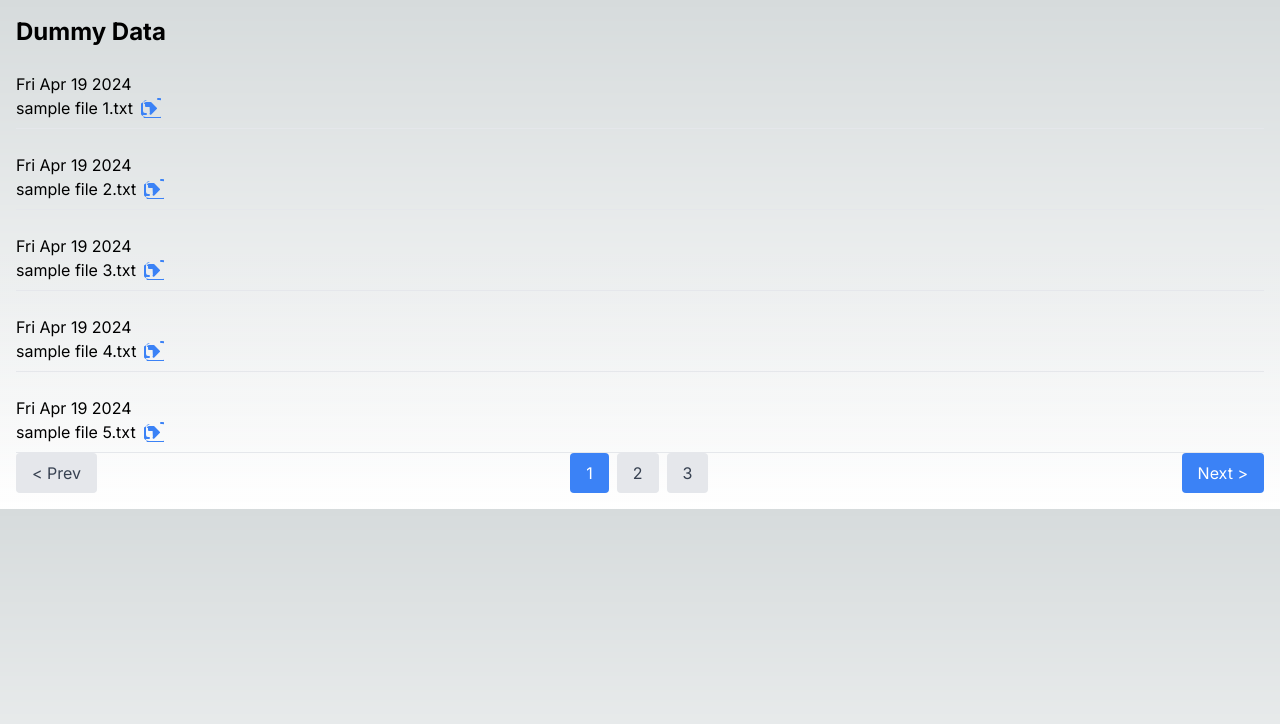
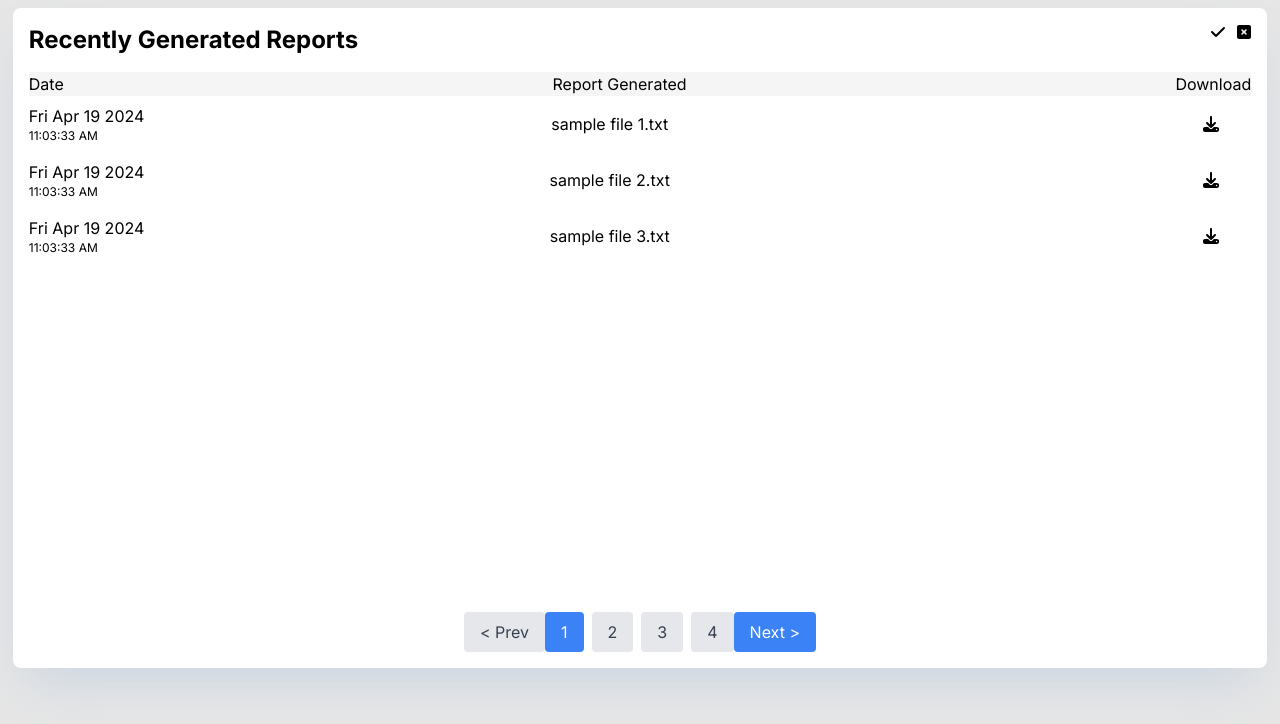
Before and after one commit to ALOK9442/uidesign, a Next.js app: page / in a window 1280 px wide. Shown: the top 724 px of the page. Built offline with nearby package versions, Linux system fonts and the light colour scheme.

Commit message:
style: styling done

```diff
--- a/src/app/component/fileitem.jsx
+++ b/src/app/component/fileitem.jsx
@@ -1,29 +1,26 @@
 import React from 'react';
+import Image from 'next/image'
+import { FontAwesomeIcon } from '@fortawesome/react-fontawesome';
+import { faDownload } from '@fortawesome/free-solid-svg-icons';
 
 const FileItem = ({ id, name }) => {
 
   return (
-    <div className="flex justify-between items-center py-2 border-b">
-      <div className="w-full">
-        <div>{new Date().toDateString()}</div>
-        <div className="flex items-center">
-          <span className="mr-2">{name}</span>
-          <button>
-            <svg
-              xmlns="http://www.w3.org/2000/svg"
-              className="h-5 w-5 text-blue-500 cursor-pointer"
-              viewBox="0 0 20 20"
-              fill="currentColor"
-            >
-              <path
-                fillRule="evenodd"
-                d="M3 6a2 2 0 012-2h4.586a1 1 0 01.707.293l5.414 5.414a1 1 0 010 1.414l-5.414 5.414a1 1 0 01-1.414-1.414L8.586 9H5a1 1 0 01-1-1V6zm3-4a4 4 0 00-4 4v7a2 2 0 002 2h1a1 1 0 010 2H2a4 4 0 004 4h12a4 4 0 004-4V6a4 4 0 00-4-4h-1a1 1 0 110-2h1a6 6 0 016 6v7a6 6 0 01-6 6H5a6 6 0 01-6-6V6z"
-                clipRule="evenodd"
-              />
-            </svg>
-          </button>
-        </div>
+    <div className="flex w-full justify-between items-center py-2">
+      <div className='flex flex-col'>
+        <p>
+          {new Date().toDateString()}
+        </p>
+        <p className='text-xs'>
+          {new Date().toLocaleTimeString()}
+        </p>
       </div>
+      <div className="flex items-center">
+        <span className="mr-32">{name}</span>
+      </div>
+      <button className='mr-8'>
+        <FontAwesomeIcon icon={faDownload} />
+      </button>
     </div>
   );
 };
--- a/src/app/component/pagination.jsx
+++ b/src/app/component/pagination.jsx
@@ -14,7 +14,7 @@ const Pagination = ({ currentPage, totalPages, onPageChange }) => {
   };
 
   return (
-    <div className="flex items-center justify-between">
+    <div className="flex items-center justify-between ">
       <button
         className={`px-4 py-2 rounded ${currentPage === 1 ? 'bg-gray-200 text-gray-700' : 'bg-blue-500 text-white'}`}
         onClick={handlePrevPage}
--- a/src/app/globals.css
+++ b/src/app/globals.css
@@ -2,32 +2,8 @@
 @tailwind components;
 @tailwind utilities;
 
-:root {
-  --foreground-rgb: 0, 0, 0;
-  --background-start-rgb: 214, 219, 220;
-  --background-end-rgb: 255, 255, 255;
-}
 
-@media (prefers-color-scheme: dark) {
-  :root {
-    --foreground-rgb: 255, 255, 255;
-    --background-start-rgb: 0, 0, 0;
-    --background-end-rgb: 0, 0, 0;
-  }
-}
 
 body {
-  color: rgb(var(--foreground-rgb));
-  background: linear-gradient(
-      to bottom,
-      transparent,
-      rgb(var(--background-end-rgb))
-    )
-    rgb(var(--background-start-rgb));
+  background-color: #e6e6e6;
 }
-
-@layer utilities {
-  .text-balance {
-    text-wrap: balance;
-  }
-}
--- a/src/app/page.js
+++ b/src/app/page.js
@@ -5,8 +5,10 @@ import { useState } from 'react';
 import Pagination from './component/Pagination';
 import { dummyData } from './dummydata/dummydata';
 import FileItem from './component/fileitem';
+import { FontAwesomeIcon } from '@fortawesome/react-fontawesome';
+import { faCaretUp, faCheck, faCross, faXmarkSquare } from '@fortawesome/free-solid-svg-icons';
 
-const ITEMS_PER_PAGE = 5;
+const ITEMS_PER_PAGE = 3;
 
 export default function Home() {
   const [currentPage, setCurrentPage] = useState(1);
@@ -19,18 +21,33 @@ export default function Home() {
   const paginatedData = dummyData.slice(startIndex, startIndex + ITEMS_PER_PAGE);
 
   return (
-    <div className="container mx-auto p-4">
-      <h1 className="text-2xl font-bold mb-4">Dummy Data</h1>
-      <div className="grid grid-cols-1 gap-4">
+    <div className="flex flex-col justify-between mx-auto p-4 bg-white rounded-lg w-[98%] shadow-2xl shadow-slate-300 text-black h-[660px] mt-2">
+      <div>
+        <div className='flex justify-between'>
+          <h1 className="text-2xl font-bold mb-4">Recently Generated Reports</h1>
+          <p className='flex space-x-3'>
+            <FontAwesomeIcon icon={faCheck} />
+            <FontAwesomeIcon icon={faXmarkSquare} />
+          </p>
+        </div>
+        <div className='flex items-center justify-between bg-[#f5f5f5]'>
+          <h3>Date</h3>
+          <h3>Report Generated</h3>
+          <h3>Download</h3>
+        </div>
+        <div className="flex flex-col justify-between items-center">
           {paginatedData.map((item) => (
             <FileItem key={item.id} id={item.id} name={item.name} />
           ))}
         </div>
+      </div>
+      <div className='flex flex-col items-center'>
         <Pagination
           currentPage={currentPage}
           totalPages={Math.ceil(dummyData.length / ITEMS_PER_PAGE)}
           onPageChange={handlePageChange}
         />
       </div>
+    </div>
   );
 }
--- a/src/app/pages/page.jsx
+++ /dev/null
@@ -1,45 +0,0 @@
-import { useRouter } from 'next/router';
-import { dummyData } from '../dummydata/dummydata';
-
-export default function Home() {
-    const router = useRouter();
-    const { query } = router;
-    const currentPage = parseInt(query.page) || 1; // Default to page 1 if not provided
-    const itemsPerPage = 5;
-
-    const startIndex = (currentPage - 1) * itemsPerPage;
-    const endIndex = startIndex + itemsPerPage;
-    const paginatedData = dummyData.slice(startIndex, endIndex);
-
-    const totalPages = Math.ceil(dummyData.length / itemsPerPage);
-
-    const goToPage = (pageNumber) => {
-      router.push(`/page=${pageNumber}`);
-    };
-
-    return (
-      <div className="container mx-auto p-4">
-        <h1 className="text-3xl font-bold mb-4">Pagination Example</h1>
-        <ul>
-          {paginatedData.map((item) => (
-            <li key={item.id} className="mb-2">
-              {item.name}
-            </li>
-          ))}
-        </ul>
-        <div className="mt-4">
-          {Array.from({ length: totalPages }, (_, i) => i + 1).map((number) => (
-            <button
-              key={number}
-              className={`mr-2 px-3 py-1 border ${
-                number === currentPage ? 'bg-blue-500 text-white' : 'bg-gray-200'
-              }`}
-              onClick={() => goToPage(number)}
-            >
-              {number}
-            </button>
-          ))}
-        </div>
-      </div>
-    );
-  }
```
Also changed, not shown: package.json (+5 -2 lines), 1 other file (tests, documents, lock files or other folders). Lines whose indentation alone changed are shown as unchanged.
